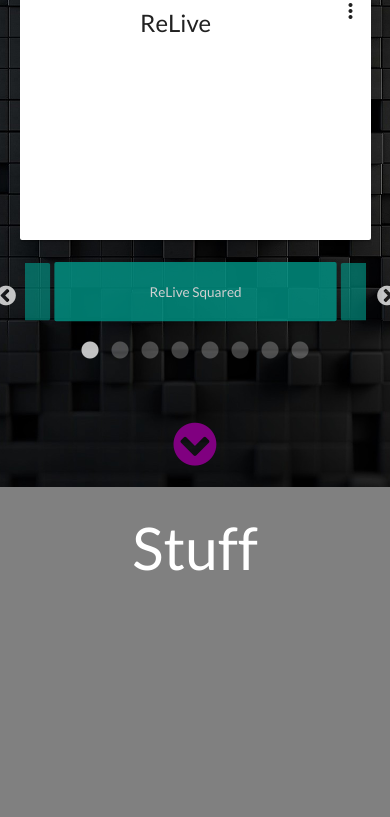
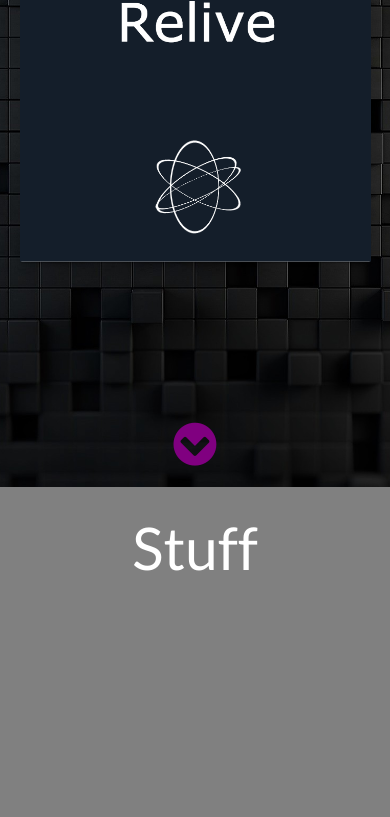
Before and after one commit to PranayJuneCS/Website, a PHP site: page / in a window 390 px wide. Shown: the part 2045-2862 px from the top of the page. Run offline with PHP 8.4, Linux system fonts and the light colour scheme; some libraries are stand-ins or nearby versions.

Commit message:
working one slide at a time for projects, i think i got my final design down. added nice hover to image on the card.

```diff
--- a/css/media-query.css
+++ b/css/media-query.css
@@ -39,6 +39,7 @@
   .headshot-link { width: 6em !important; }
   .paragraph { font-size: 14px !important; line-height: 1.4 !important; }
   .slider h4 { font-size: 20px !important; }
+  .lb-prev, .lb-next { opacity: 1 !important; }
 }
 
 @media all and (max-width: 420px) {
@@ -81,4 +82,5 @@
   .slider-for { top: 50% !important; }
   .slick-dots { display: none !important; }
   .about-me-header { display: none !important; }
+  .lb-prev, .lb-next { opacity: 1 !important; }
 }
--- a/css/projects-page.css
+++ b/css/projects-page.css
@@ -9,7 +9,6 @@
 
 #page-projects .container {
   height: 100%;
-  margin-top: 90px;
 }
 
 .slick-center {
@@ -22,27 +21,30 @@
   transform: scale(1);
 }
 
-.slider-nav div:not(.slick-center) {
-  opacity: 0.8;
-  transform: scale(0.97);
+.card.horizontal .card-image {
+  max-width: 60% !important;
 }
 
-.flex-column {
-  display: flex;
-  flex-direction: column;
+.card-image a img {
+  -webkit-transition: 0.2s all;
 }
 
-.flex-1 {
-  flex: 1;
+.card-image a img:hover {
+  -webkit-filter: opacity(85%);
 }
 
-.image-link {
-  /*flex: 1;*/
+.height-100 {
+  max-height: 100% !important;
 }
 
-.image-link img {
-  max-width:100%;
-  max-height:80%;
-  vertical-align: middle;
-  display: inline-block;
+.more-info-button {
+  position: absolute;
+  top: 3%;
+  right: 3%;
 }
+
+.info-cards {
+  position: relative;
+  top: 50%;
+  transform: translateY(-50%);
+}
--- a/index.html
+++ b/index.html
@@ -191,47 +191,53 @@
           <div class="">
             <div class="card horizontal sticky-action large hide-on-small-only">
               <div class="card-image hoverable">
-                <a href="images/relive.png" data-title="ReLive" data-lightbox="relive">
-                  <img src="images/relive.png" alt="ReLive">
+                <a class="hide-on-med-and-down" href="images/relive-large.png" data-title="Detailed View of a Photo (My Sister)." data-lightbox="relive-big">
+                  <img src="images/relive-large.png" alt="ReLive">
+                </a>
+                <a class="hide-on-large-only" href="images/relive-small.png" data-title="Gyroscope Logo." data-lightbox="relive-big">
+                  <img src="images/relive-small.png" alt="ReLive">
+                </a>
+                <a href="images/relive.png" data-title="The Main Gallery." data-lightbox="relive-big">
                 </a>
               </div>
               <div class="card-stacked">
                 <div class="card-content">
-                  <span class="card-title activator grey-text text-darken-4">ReLive<i class="material-icons right">more_vert</i></span>
+                  <span class="card-title grey-text text-darken-4">ReLive</span>
+                  <p class="grey-text text-darken-2">Pellentesque habitant morbi tristique senectus et netus et malesuada fames ac turpis egestas. Vestibulum tortor quam, feugiat vitae, ultricies eget, tempor sit amet, ante. Donec eu libero sit amet quam egestas semper. Aenean ultricies mi vitae est. Mauris placerat eleifend leo.</p>
                 </div>
                 <div class="card-action">
                   <a target="_blank" href="http://calhacks-relive.herokuapp.com">Website</a>
                   <a target="_blank" href="http://github.com/PranayJuneCS/ReLive">Code</a>
                 </div>
               </div>
-              <div class="card-reveal grey-text text-darken-4">
-                <span class="card-title">ReLive<i class="material-icons right">close</i></span>
-                <p>This is a smart photo gallery yada yada. OMG.</p>
-              </div>
             </div>
 
-            <div class="card large hide-on-med-and-up">
-              <div class="card-content">
-                <a class="image-link" href="images/relive.png" data-title="ReLive" data-lightbox="relive">
-                  <img src="images/relive.png" alt="ReLive">
+            <div class="card sticky-action medium hide-on-med-and-up">
+              <a class="activator more-info-button btn-floating btn purple hoverable"><i class="fa fa-info"></i></a>
+              <div class="card-image height-100 hoverable">
+                <a href="images/relive-large.png" data-title="Detailed View of a Photo (My Sister)." data-lightbox="relive-small">
                 </a>
-                <span class="card-title activator grey-text text-darken-4">ReLive<i class="material-icons right">more_vert</i></span>
+                <a class="hide-on-large-only" href="images/relive-small.png" data-title="Gyroscope Logo." data-lightbox="relive-small">
+                  <img src="images/relive-small.png" alt="ReLive">
+                </a>
+                <a href="images/relive.png" data-title="The Main Gallery." data-lightbox="relive-small">
+                </a>
               </div>
-              <!-- <div class="card-action">
+              <div class="card-reveal grey-text text-darken-4">
+                <span class="card-title grey-text text-darken-4">ReLive<i class="material-icons right">close</i></span>
+                <p class="grey-text text-darken-2">Pellentesque habitant morbi tristique senectus et netus et malesuada fames ac turpis egestas. Vestibulum tortor quam, feugiat vitae, ultricies eget, tempor sit amet, ante. Donec eu libero sit amet quam egestas semper. Aenean ultricies mi vitae est. Mauris placerat eleifend leo.</p>
+                <div class="card-action">
                   <a target="_blank" href="http://calhacks-relive.herokuapp.com">Website</a>
                   <a target="_blank" href="http://github.com/PranayJuneCS/ReLive">Code</a>
-              </div> -->
-              <div class="card-reveal grey-text text-darken-4">
-                <span class="card-title">ReLive<i class="material-icons right">close</i></span>
-                <p>This is a smart photo gallery yada yada. OMG.</p>
+                </div>
               </div>
             </div>
           </div>
 
-          <div class="">
+          <!-- <div class="">
             <div class="card horizontal sticky-action large hide-on-small-only">
               <div class="card-image hoverable">
-                <a href="images/checkerssquared.pngcheckerssquared" data-title="CheckersSquared" data-lightbox="calhacks2.0">
+                <a href="images/checkerssquared.png" data-title="CheckersSquared" data-lightbox="calhacks2.0">
                   <img src="images/checkerssquared.png" alt="CheckersSquared">
                 </a>
               </div>
@@ -271,8 +277,8 @@
           <div class="">
             <div class="card horizontal sticky-action large hide-on-small-only">
               <div class="card-image hoverable">
-                <a href="images/appfolio.png" data-title="Appfolio" data-lightbox="appfolio">
-                  <img src="images/appfolio.png" alt="Appfolio">
+                <a href="images/appfolio-big.png" data-title="Appfolio" data-lightbox="appfolio">
+                  <img src="images/appfolio-big.png" alt="Appfolio">
                 </a>
               </div>
               <div class="card-stacked">
@@ -350,8 +356,8 @@
           <div class="">
             <div class="card horizontal sticky-action large hide-on-small-only">
               <div class="card-image hoverable">
-                <a href="images/plip.png" data-title="Plip.io" data-lightbox="Plip.io">
-                  <img src="images/plip.png" alt="plip">
+                <a href="images/plip-big.png" data-title="Plip.io" data-lightbox="Plip.io">
+                  <img src="images/plip-big.png" alt="plip">
                 </a>
               </div>
               <div class="card-stacked">
@@ -389,8 +395,8 @@
           <div class="">
             <div class="card horizontal sticky-action large hide-on-small-only">
               <div class="card-image hoverable">
-                <a href="images/website.png" data-title="My Personal Website." data-lightbox="website">
-                  <img src="images/website.png" alt="website">
+                <a href="images/website-big.png" data-title="My Personal Website." data-lightbox="website">
+                  <img src="images/website-big.png" alt="website">
                 </a>
               </div>
               <div class="card-stacked">
@@ -501,12 +507,12 @@
                 <span class="card-title">ReLive<i class="material-icons right">close</i></span>
                 <p>This is a smart photo gallery yada yada. OMG.</p>
               </div>
-            </div>
-          </div>
+            </div> -->
+          <!-- </div> -->
 
         </div>
 
-        <div class="slider-nav">
+        <div class="slider-nav hide">
           <div class="card-panel teal">
             <span class="white-text">ReLive Squared
             </span>
--- a/scripts/index.js
+++ b/scripts/index.js
@@ -257,6 +257,10 @@ $(function() {
     $("#current-nav-page").addClass("hide");
   }
 
+  if (isMobile.any() || isMobile.isPad()) {
+    $('.material-tooltip').addClass("hide");
+  }
+
   /* END SPECIAL CASES */
 
   /* SLICK SLIDER JQUERY */
@@ -299,21 +303,9 @@ $(function() {
   $('.info-cards').slick({
     slidesToShow: 1,
     slidesToScroll: 1,
-    arrows: false,
+    arrows: true,
     fade: true,
-    asNavFor: '.slider-nav'
-  });
-  $('.slider-nav').slick({
-    slidesToShow: 1,
-    arrows: true,
-    speed: 300,
-    infinite: true,
     dots: true,
-    adaptiveHeight: true,
-    asNavFor: '.info-cards',
-    focusOnSelect: true,
-    centerMode: true,
-    centerPadding: '30px'
   });
 
   /* END SLICK SLIDER JQUERY */
```
Lines whose indentation alone changed are shown as unchanged.
